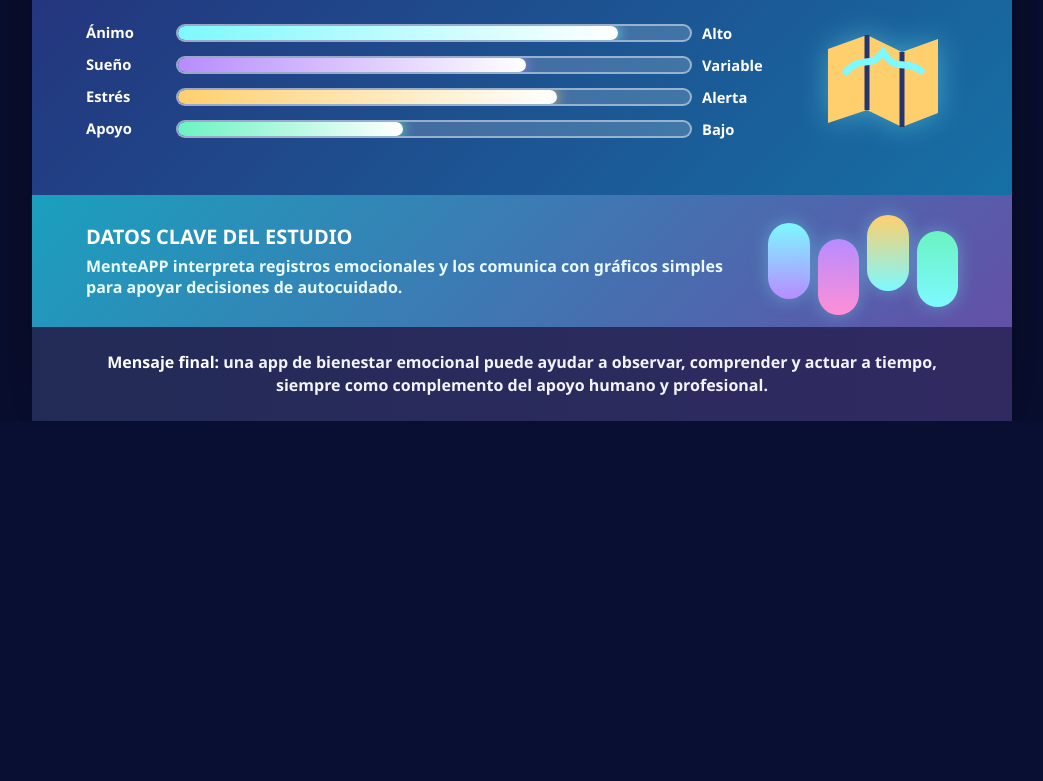
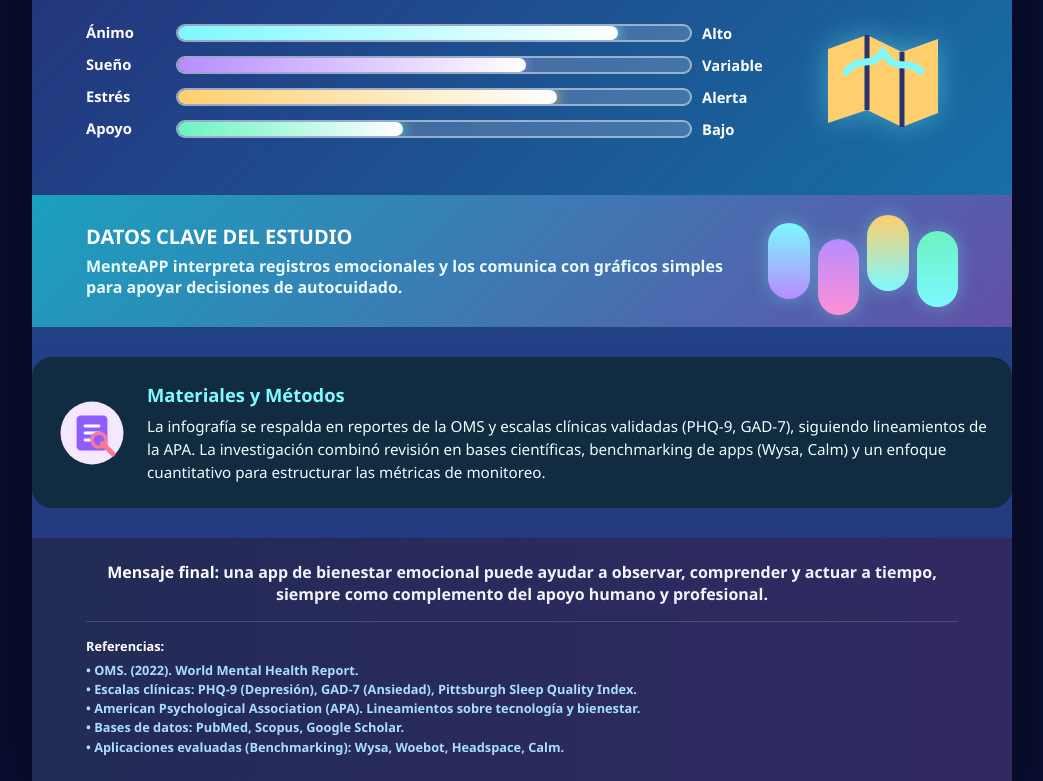
Before and after one commit to DeicyRosales/Infografia, a plain HTML site: page index.html in a window 1280 px wide. Shown: the part 2076-2857 px from the top of the page, without its empty margins (118-1161 px from the left). Before the commit the page ends 2497 px from the top, so only its background shows below. Drawn offline with Linux system fonts and the light colour scheme.

Commit message:
Métodos

```diff
--- a/index.html
+++ b/index.html
@@ -237,7 +237,33 @@
       </div>
     </section>
 
-    <footer><strong>Mensaje final:</strong> una app de bienestar emocional puede ayudar a observar, comprender y actuar a tiempo, siempre como complemento del apoyo humano y profesional.</footer>
+    <section class="methods" style="background: #112b41; border-radius: 20px; padding: 25px; margin: 30px 0; display: flex; gap: 20px; align-items: center;">
+      <svg viewBox="0 0 100 100" style="width: 70px; flex-shrink: 0;" aria-hidden="true">
+        <circle cx="50" cy="50" r="45" fill="#f3e8ff"/>
+        <rect x="28" y="25" width="44" height="50" rx="6" fill="#8e5cff"/>
+        <path d="M40 40h20M40 50h20M40 60h10" stroke="#ffffff" stroke-width="4" stroke-linecap="round"/>
+        <path d="M65 65l15 15" stroke="#ff7794" stroke-width="7" stroke-linecap="round"/>
+        <circle cx="60" cy="60" r="10" fill="none" stroke="#ff7794" stroke-width="5"/>
+      </svg>
+      <div>
+        <strong style="display: block; font-size: 1.15rem; margin-bottom: 8px; color: #7df9ff;">Materiales y Métodos</strong>
+        <p style="font-size: 0.95rem; line-height: 1.5; color: #eaffff; margin: 0;">
+          La infografía se respalda en reportes de la OMS y escalas clínicas validadas (PHQ-9, GAD-7), siguiendo lineamientos de la APA. La investigación combinó revisión en bases científicas, benchmarking de apps (Wysa, Calm) y un enfoque cuantitativo para estructurar las métricas de monitoreo.
+        </p>
+      </div>
+    </section>
+
+    <footer>
+      <p style="margin-bottom: 15px;"><strong>Mensaje final:</strong> una app de bienestar emocional puede ayudar a observar, comprender y actuar a tiempo, siempre como complemento del apoyo humano y profesional.</p>
+      <div class="references" style="font-size: 0.8rem; text-align: left; padding-top: 15px; border-top: 1px solid rgba(255,255,255,0.15); color: #a8ddff; line-height: 1.5;">
+        <strong style="color: #ffffff; margin-bottom: 5px; display: block;">Referencias:</strong>
+        • OMS. (2022). World Mental Health Report.<br>
+        • Escalas clínicas: PHQ-9 (Depresión), GAD-7 (Ansiedad), Pittsburgh Sleep Quality Index.<br>
+        • American Psychological Association (APA). Lineamientos sobre tecnología y bienestar.<br>
+        • Bases de datos: PubMed, Scopus, Google Scholar.<br>
+        • Aplicaciones evaluadas (Benchmarking): Wysa, Woebot, Headspace, Calm.
+      </div>
+    </footer>
   </main>
 </body>
 </html>
```
